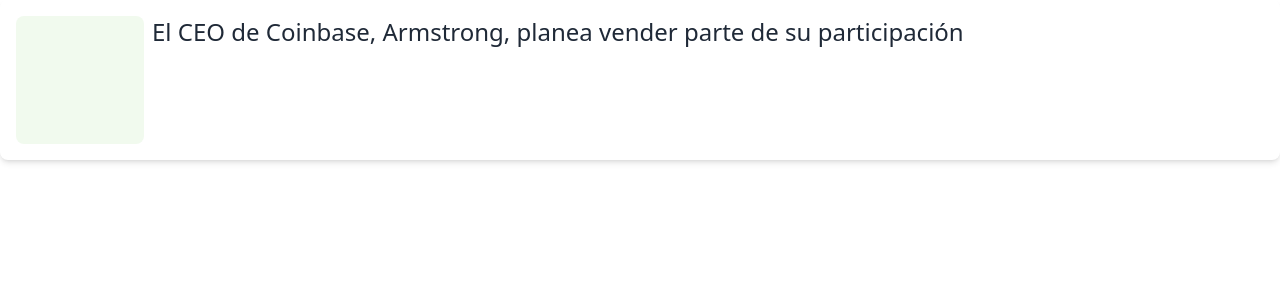
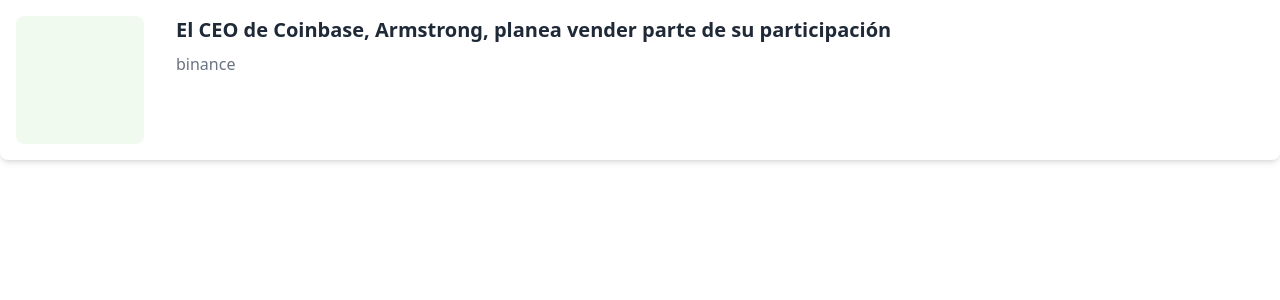
Before and after one commit to Yedpt/RSI_trade_project-Client, a React (Vite) app: page /card in a window 1280 px wide. Shown: the top 300 px of the page. Built offline with nearby package versions, Linux system fonts and the light colour scheme.

Commit message:
style(Card): card almost ready

```diff
--- a/src/components/Card.jsx
+++ b/src/components/Card.jsx
@@ -1,4 +1,5 @@
 import React, { useState, useEffect } from 'react';
+import { use } from 'react';
 
 const Card = () => {
   const Limit_Small = 50;
@@ -31,20 +32,26 @@
 
   const newPost = {
     cardContainer: 'flex w-full h-40 bg-transparent rounded-lg shadow-md p-4',
-    url_image: 'flex-shrink-0 rounded-lg w-32 h-32 bg-[#f1faee]', // Asegura que no cambie de tamaño
-    title: ' text-left ml-2 text-2xl text-gray-800 overflow-hidden  whitespace-normal',
+    url_image: 'flex-shrink-0  rounded-lg w-32 h-32 bg-[#f1faee]',
+    title: 'text-left ml-8  text-xl font-semibold text-gray-800 overflow-hidden text-wrap whitespace-normal',
+    user_id: 'text-left mt-2 ml-8 text-base font-normal text-gray-500',
   };
 
   return (
     <>
       <div className={newPost.cardContainer}>
-
-          <div className={newPost.url_image}></div>
+        <div className={newPost.url_image}></div>
+        <div>
           <div className={newPost.title}>
             <h2>{displayedTitle}</h2>
           </div>
+          <div className={newPost.user_id}>
+            <h3>binance</h3>
+          </div>
+        </div>
+      </div>
 
-      </div>
+
     </>
   );
 };
```
